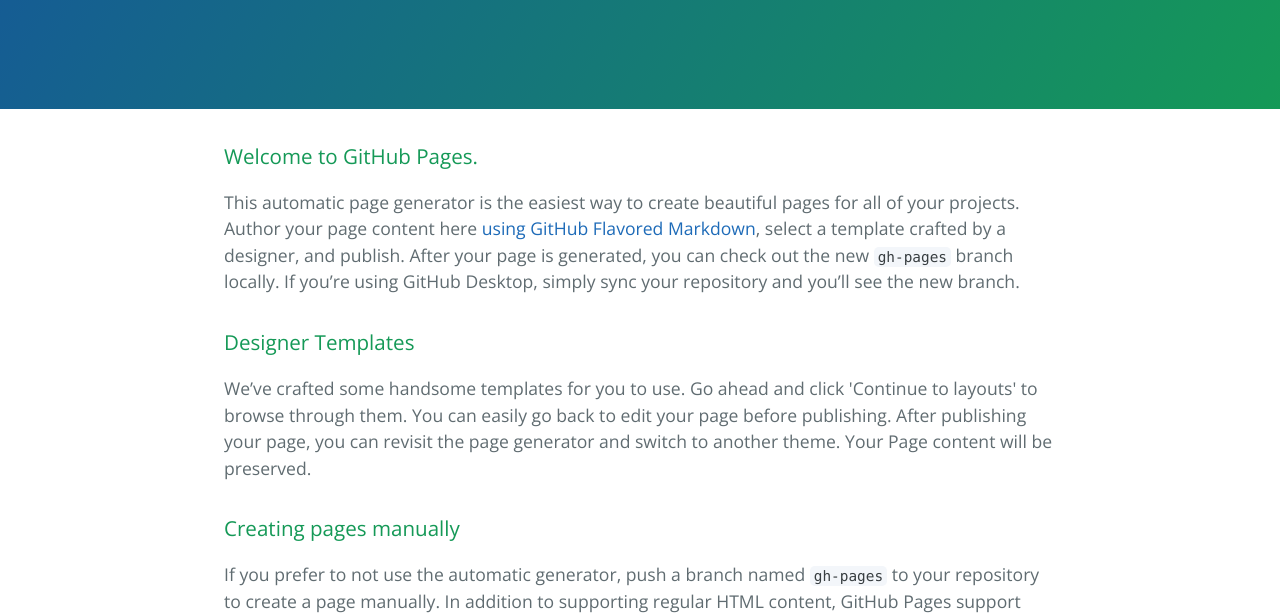
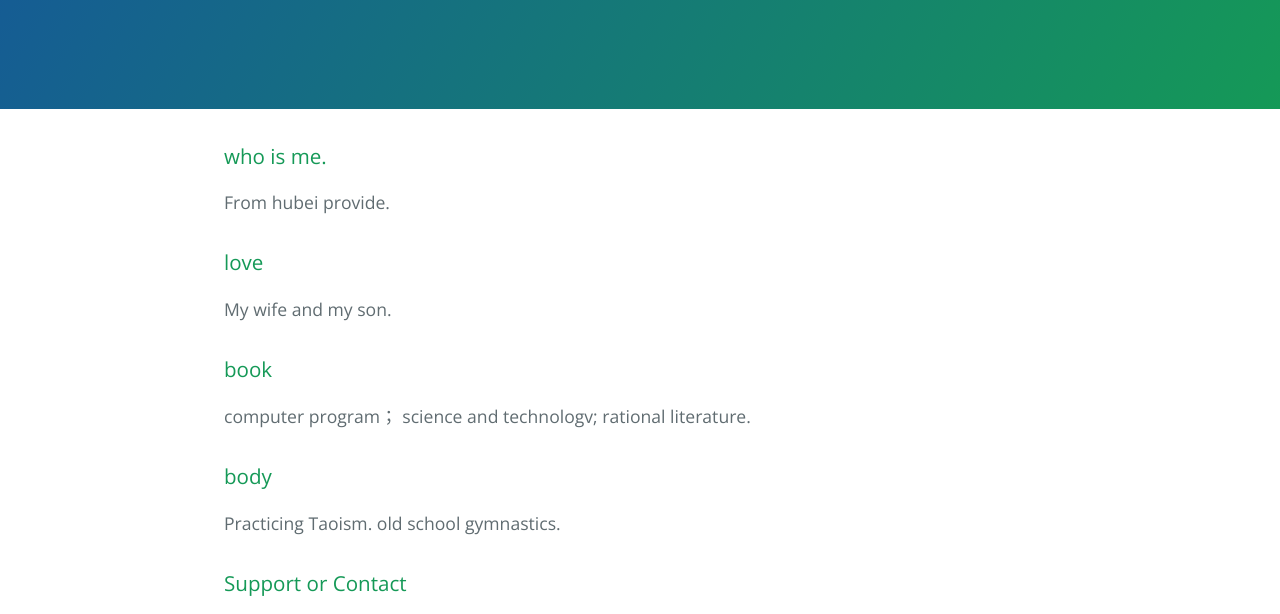
Before and after one commit to hnhn22/hnhn22.github.com, a plain HTML site: page index.html in a window 1280 px wide. Shown: the part 208-822 px from the top of the page. Drawn offline with nearby package versions, Linux system fonts and the light colour scheme.

Commit message:
Replace master branch with page content via GitHub

```diff
--- a/index.html
+++ b/index.html
@@ -2,7 +2,7 @@
 <html lang="en-us">
   <head>
     <meta charset="UTF-8">
-    <title>hnhn's web site</title>
+    <title>hnhn22.GitHub.com by hnhn22</title>
     <meta name="viewport" content="width=device-width, initial-scale=1">
     <link rel="stylesheet" type="text/css" href="stylesheets/normalize.css" media="screen">
     <link href='https://fonts.googleapis.com/css?family=Open+Sans:400,700' rel='stylesheet' type='text/css'>
@@ -17,24 +17,27 @@
 
     <section class="main-content">
       <h3>
-<a id="welcome-to-hnhn's-pages" class="anchor" href="#welcome-to-hnhn's-pages" aria-hidden="true"><span aria-hidden="true" class="octicon octicon-link"></span></a>Welcome to GitHub Pages.</h3>
+<a id="who-is-me" class="anchor" href="#who-is-me" aria-hidden="true"><span aria-hidden="true" class="octicon octicon-link"></span></a>who is me.</h3>
 
-<p>This automatic page generator is the easiest way to create beautiful pages for all of your projects. Author your page content here <a href="https://guides.github.com/features/mastering-markdown/">using GitHub Flavored Markdown</a>, select a template crafted by a designer, and publish. After your page is generated, you can check out the new <code>gh-pages</code> branch locally. If you’re using GitHub Desktop, simply sync your repository and you’ll see the new branch.</p>
+<p>From hubei provide.</p>
 
 <h3>
-<a id="designer-templates" class="anchor" href="#designer-templates" aria-hidden="true"><span aria-hidden="true" class="octicon octicon-link"></span></a>Designer Templates</h3>
+<a id="love" class="anchor" href="#love" aria-hidden="true"><span aria-hidden="true" class="octicon octicon-link"></span></a>love</h3>
 
-<p>We’ve crafted some handsome templates for you to use. Go ahead and click 'Continue to layouts' to browse through them. You can easily go back to edit your page before publishing. After publishing your page, you can revisit the page generator and switch to another theme. Your Page content will be preserved.</p>
+<p>My wife and my son.</p>
 
 <h3>
-<a id="creating-pages-manually" class="anchor" href="#creating-pages-manually" aria-hidden="true"><span aria-hidden="true" class="octicon octicon-link"></span></a>Creating pages manually</h3>
+<a id="book" class="anchor" href="#book" aria-hidden="true"><span aria-hidden="true" class="octicon octicon-link"></span></a>book</h3>
 
-<p>If you prefer to not use the automatic generator, push a branch named <code>gh-pages</code> to your repository to create a page manually. In addition to supporting regular HTML content, GitHub Pages support Jekyll, a simple, blog aware static site generator. Jekyll makes it easy to create site-wide headers and footers without having to copy them across every page. It also offers intelligent blog support and other advanced templating features.</p>
+<p>computer program；
+science and technologv;
+rational literature.</p>
 
 <h3>
-<a id="authors-and-contributors" class="anchor" href="#authors-and-contributors" aria-hidden="true"><span aria-hidden="true" class="octicon octicon-link"></span></a>Authors and Contributors</h3>
+<a id="body" class="anchor" href="#body" aria-hidden="true"><span aria-hidden="true" class="octicon octicon-link"></span></a>body</h3>
 
-<p>You can @mention a GitHub username to generate a link to their profile. The resulting <code>&lt;a&gt;</code> element will link to the contributor’s GitHub Profile. For example: In 2007, Chris Wanstrath (<a href="https://github.com/defunkt" class="user-mention">@defunkt</a>), PJ Hyett (<a href="https://github.com/pjhyett" class="user-mention">@pjhyett</a>), and Tom Preston-Werner (<a href="https://github.com/mojombo" class="user-mention">@mojombo</a>) founded GitHub.</p>
+<p>Practicing Taoism.
+old school gymnastics.</p>
 
 <h3>
 <a id="support-or-contact" class="anchor" href="#support-or-contact" aria-hidden="true"><span aria-hidden="true" class="octicon octicon-link"></span></a>Support or Contact</h3>
```
Also changed, not shown: params.json (+1 -1 lines).
